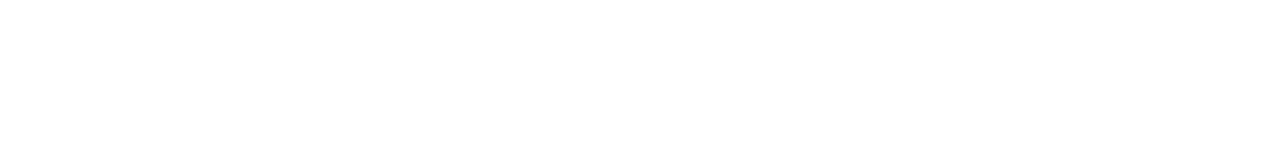
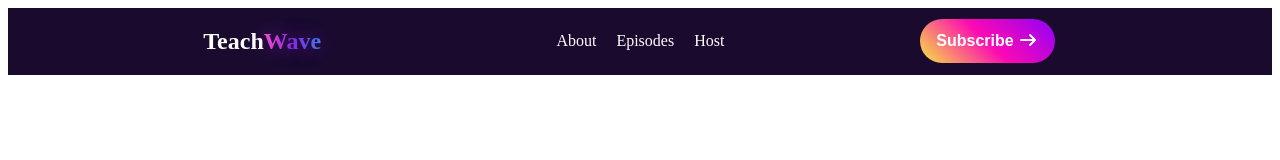
Before and after one commit to CodeWithRaihan/Techwave-A2, a plain HTML site: page index.html in a window 1280 px wide. Drawn offline with Linux system fonts and the light colour scheme.

Commit message:
added the navbar and made responsive for small device

```diff
--- a/index.html
+++ b/index.html
@@ -4,8 +4,32 @@
     <meta charset="UTF-8">
     <meta name="viewport" content="width=device-width, initial-scale=1.0">
     <title>Teach-Wave</title>
+    <link rel="stylesheet" href="styles/Teach_wave.css">
+    <!-- font awsome cdn -->
+     <link rel="stylesheet" href="https://cdnjs.cloudflare.com/ajax/libs/font-awesome/7.0.1/css/all.min.css" integrity="sha512-2SwdPD6INVrV/lHTZbO2nodKhrnDdJK9/kg2XD1r9uGqPo1cUbujc+IYdlYdEErWNu69gVcYgdxlmVmzTWnetw==" crossorigin="anonymous" referrerpolicy="no-referrer" />
+
 </head>
 <body>
+    <!-- header section start -->
+    <header>
+        <!-- nav_bar -->
+        <nav class="nav_bar">
+         <div>
+             <h1><span class="teach">Teach</span><span class="wave">Wave</span></h1>
+         </div>
+         <ul class="list-items">
+              <li class="item">About</li>
+              <li class="item">Episodes</li>
+              <li class="item">Host</li>
+         </ul>
+         <div>
+             <button class="btn-primary" class="gaibulhawa">
+                  Subscribe <i class="fa-solid fa-arrow-right"></i>
+             </button>
+             <img class="threedot_img" src="assets/hamburger-menu.png" alt="">
+         </div>
+         </nav>
 
+    </header>
 </body>
 </html>
--- /dev/null
+++ b/styles/Teach_wave.css
@@ -0,0 +1,68 @@
+/* nav styles start  */
+.nav_bar{
+     display: flex;
+     justify-content: center;
+     align-items: center;
+     justify-content: space-evenly;
+     background-color: rgb(26,11,46);
+}
+.teach{
+     color: white;
+}
+.wave {
+   background: linear-gradient(
+    90deg,
+    #ff4ecd,
+    #8a2be2,
+    #3b82f6
+  );
+  -webkit-background-clip: text;
+  -webkit-text-fill-color: transparent;
+  text-shadow: 0 0 20px rgba(138, 43, 226, 0.6);
+
+}
+
+.list-items{
+     display: flex;
+     justify-content: space-evenly;
+     align-items: center;
+     gap: 20px;
+     list-style: none;
+     color: white;
+}
+
+.btn-primary{
+      height: 44px;
+      width: 135px;
+      padding: 12px 16px;
+      border-radius: 50px;
+      font-weight: 600;
+      font-size: 1rem;
+      color: white;
+      border: none;
+      background: linear-gradient(
+        45deg,
+        rgb(247,233,63),
+        rgb(251,9,180),
+        rgb(145,0,248));
+}
+.threedot_img{
+     visibility: hidden;
+}
+
+/* responsive for small device */
+@media screen and (max-width:576px) {
+    .nav_bar{
+         justify-content: space-between;
+         padding: 10px  20px;
+    }
+    .list-items{
+         display: none;
+    }
+    .btn-primary{
+        display: none;
+    }
+    .threedot_img{
+         visibility: visible;
+    }
+}
```
